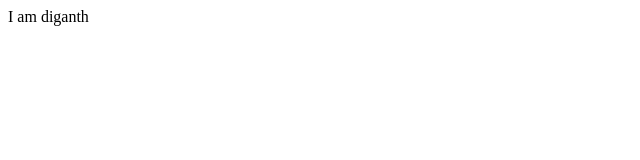
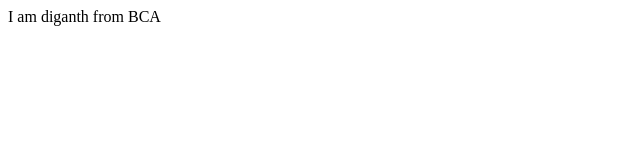
Before and after one commit to diganthpbca25-cyber/Github_26, a plain HTML site: page index.html in a window 1280 px wide. Shown: the full height of the page, 0-640 px from the left. Drawn offline with Linux system fonts and the light colour scheme.

Commit message:
Initial update

```diff
--- a/index.html
+++ b/index.html
@@ -1 +1 @@
-<p>I am diganth</p>
+<p>I am diganth from BCA</p>
```
